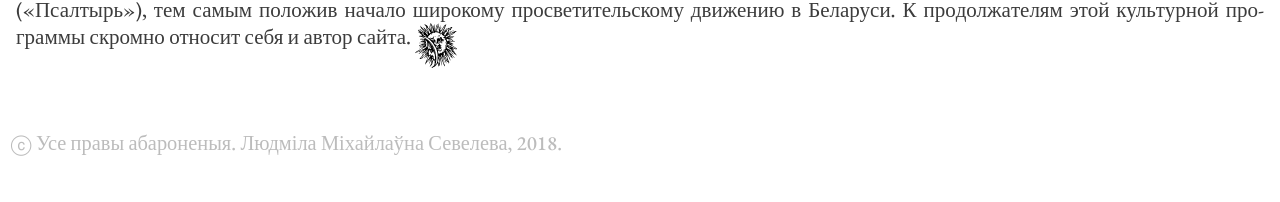
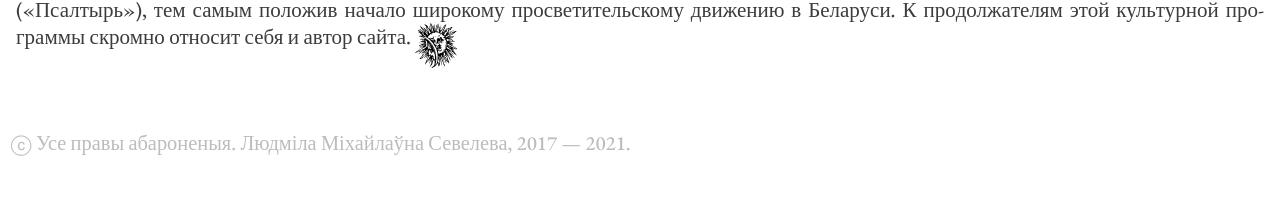
Before and after one commit to seveleva/seveleva, a Jekyll site: the page built from index.md, in a window 1280 px wide. Shown: the part 1087-1289 px from the top of the page. Built offline with Jekyll 4.4.1, drawn with Linux system fonts in a browser that asks for light colours.

Commit message:
Update footer.html

```diff
--- a/_includes/footer.html
+++ b/_includes/footer.html
@@ -4,7 +4,7 @@
     <div class="social-links">
     </div>
     <div class="credits">
-      ⓒ Усе правы абароненыя. Людміла Міхайлаўна Севелева, 2018.
+      ⓒ Усе правы абароненыя. Людміла Міхайлаўна Севелева, 2017 — {{ 'now' | date: "%Y" }}.
     </div>
   </div>
 
```
